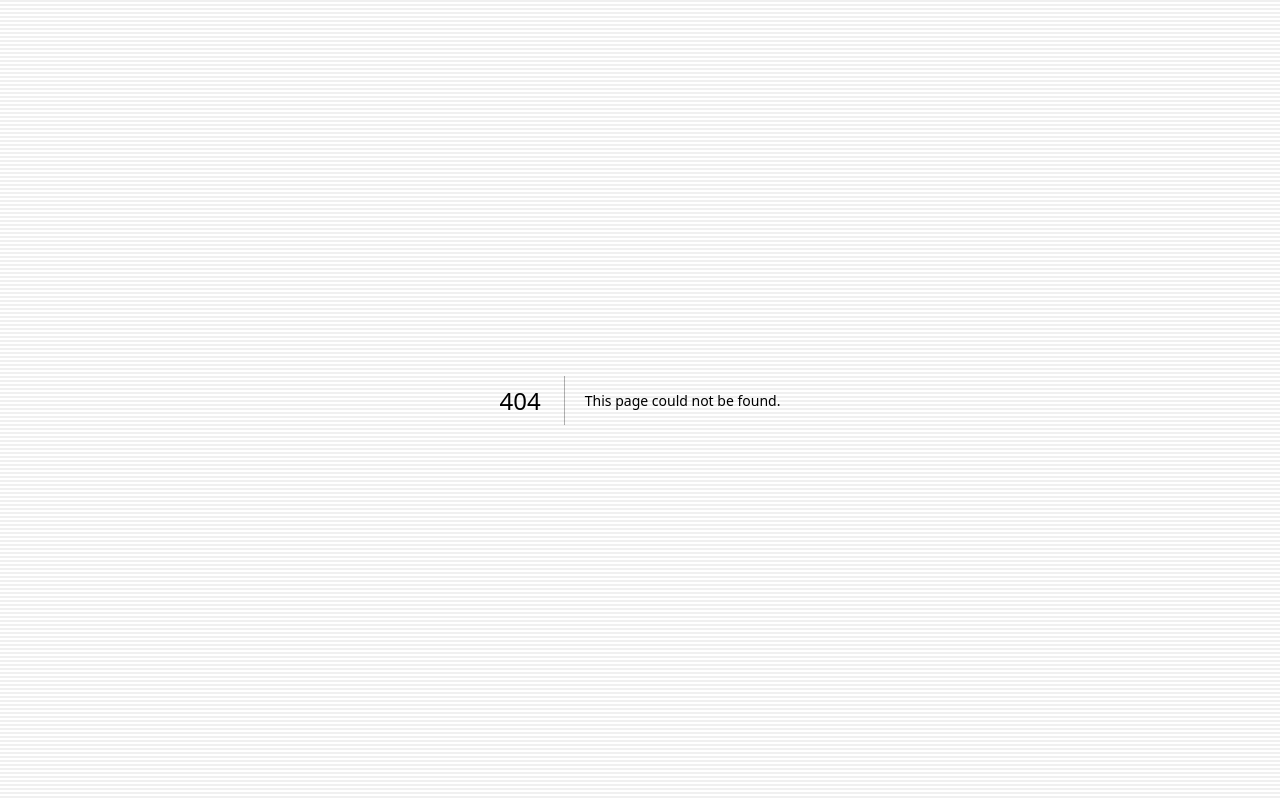
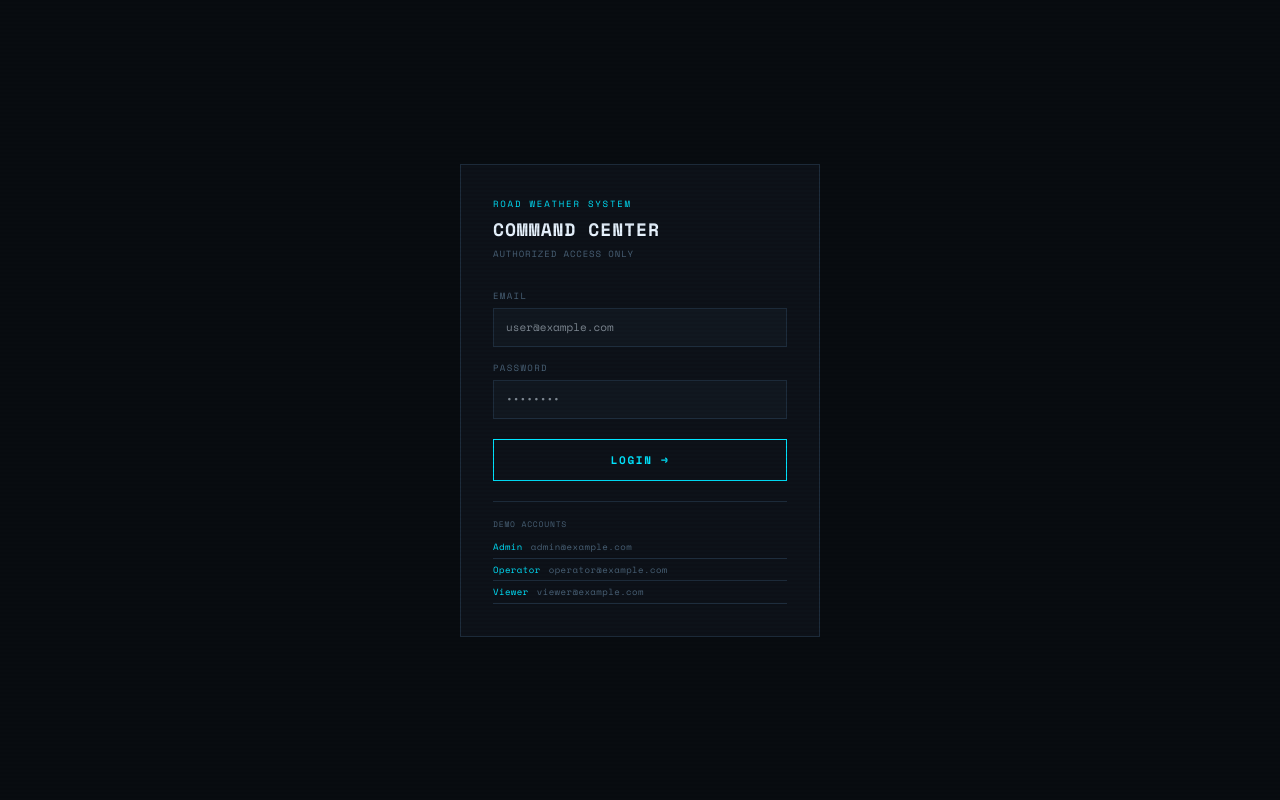
Before and after one commit to drbetique/road-weather-dashboard, a Next.js app: page /login in a window 1280 px wide. Before the commit this address had no page. Built offline with nearby package versions, Linux system fonts and the light colour scheme.

Commit message:
feat: add login page, fix auth redirect loop

```diff
--- /dev/null
+++ b/app/login/page.tsx
@@ -0,0 +1,80 @@
+"use client";
+
+import { useState } from "react";
+import { useRouter } from "next/navigation";
+
+export default function LoginPage() {
+  const router = useRouter();
+  const [email, setEmail] = useState("");
+  const [password, setPassword] = useState("");
+  const [error, setError] = useState("");
+  const [loading, setLoading] = useState(false);
+
+  async function handleLogin() {
+    setLoading(true);
+    setError("");
+    try {
+      const res = await fetch("/api/auth", {
+        method: "POST",
+        headers: { "Content-Type": "application/json" },
+        body: JSON.stringify({ email, password }),
+      });
+      if (!res.ok) {
+        const data = await res.json();
+        setError(data.error ?? "Login failed");
+        setLoading(false);
+        return;
+      }
+      router.push("/dashboard");
+    } catch {
+      setError("Network error");
+      setLoading(false);
+    }
+  }
+
+  return (
+    <div style={{ background: "var(--bg)", minHeight: "100vh", display: "flex", alignItems: "center", justifyContent: "center", fontFamily: "Space Mono, monospace" }}>
+      <div style={{ width: "360px", border: "1px solid var(--border)", background: "var(--bg2)", padding: "32px" }}>
+        <div style={{ marginBottom: "28px" }}>
+          <div style={{ fontSize: "9px", color: "var(--cyan)", letterSpacing: "0.2em", textTransform: "uppercase", marginBottom: "6px" }}>ROAD WEATHER SYSTEM</div>
+          <div style={{ fontSize: "18px", fontWeight: 800, color: "var(--text-bright)", letterSpacing: "0.05em" }}>COMMAND CENTER</div>
+          <div style={{ fontSize: "9px", color: "var(--text-dim)", marginTop: "4px", letterSpacing: "0.1em" }}>AUTHORIZED ACCESS ONLY</div>
+        </div>
+        <div style={{ marginBottom: "14px" }}>
+          <div style={{ fontSize: "9px", color: "var(--text-dim)", letterSpacing: "0.15em", textTransform: "uppercase", marginBottom: "6px" }}>EMAIL</div>
+          <input type="email" value={email} onChange={e => setEmail(e.target.value)} onKeyDown={e => e.key === "Enter" && handleLogin()}
+            style={{ width: "100%", background: "var(--bg3)", border: "1px solid var(--border)", color: "var(--text-bright)", padding: "10px 12px", fontSize: "11px", fontFamily: "Space Mono, monospace", outline: "none", boxSizing: "border-box" }}
+            placeholder="user@example.com" />
+        </div>
+        <div style={{ marginBottom: "20px" }}>
+          <div style={{ fontSize: "9px", color: "var(--text-dim)", letterSpacing: "0.15em", textTransform: "uppercase", marginBottom: "6px" }}>PASSWORD</div>
+          <input type="password" value={password} onChange={e => setPassword(e.target.value)} onKeyDown={e => e.key === "Enter" && handleLogin()}
+            style={{ width: "100%", background: "var(--bg3)", border: "1px solid var(--border)", color: "var(--text-bright)", padding: "10px 12px", fontSize: "11px", fontFamily: "Space Mono, monospace", outline: "none", boxSizing: "border-box" }}
+            placeholder="••••••••" />
+        </div>
+        {error && (
+          <div style={{ marginBottom: "14px", padding: "8px 12px", fontSize: "10px", background: "var(--red-dim)", border: "1px solid var(--red)", color: "var(--red)", letterSpacing: "0.08em" }}>
+            ✗ {error.toUpperCase()}
+          </div>
+        )}
+        <button onClick={handleLogin} disabled={loading}
+          style={{ width: "100%", padding: "12px", fontSize: "11px", letterSpacing: "0.15em", textTransform: "uppercase", cursor: loading ? "not-allowed" : "pointer", border: "1px solid var(--cyan)", background: loading ? "var(--cyan-dim)" : "transparent", color: "var(--cyan)", fontFamily: "Space Mono, monospace", fontWeight: 700 }}>
+          {loading ? "AUTHENTICATING..." : "LOGIN →"}
+        </button>
+        <div style={{ marginTop: "20px", paddingTop: "16px", borderTop: "1px solid var(--border)" }}>
+          <div style={{ fontSize: "8px", color: "var(--text-dim)", letterSpacing: "0.1em", marginBottom: "6px" }}>DEMO ACCOUNTS</div>
+          {[
+            { label: "Admin", email: "admin@example.com", pw: "dev-admin-password" },
+            { label: "Operator", email: "operator@example.com", pw: "dev-operator-password" },
+            { label: "Viewer", email: "viewer@example.com", pw: "dev-viewer-password" },
+          ].map(u => (
+            <div key={u.label} onClick={() => { setEmail(u.email); setPassword(u.pw); }}
+              style={{ fontSize: "9px", color: "var(--text-dim)", padding: "4px 0", cursor: "pointer", letterSpacing: "0.05em", borderBottom: "1px solid var(--border)" }}>
+              <span style={{ color: "var(--cyan)", marginRight: "8px" }}>{u.label}</span>{u.email}
+            </div>
+          ))}
+        </div>
+      </div>
+    </div>
+  );
+}
--- a/app/page.tsx
+++ b/app/page.tsx
@@ -65,10 +65,10 @@ export default function DashboardPage() {
     async function getUser() {
       try {
         const res = await fetch("/api/auth/me");
-        if (!res.ok) { router.push("/"); return; }
+        if (!res.ok) { router.push("/login"); return; }
         const data = await res.json();
         setUser(data.user);
-      } catch { router.push("/"); }
+      } catch { router.push("/login"); }
     }
     getUser();
   }, [router]);
@@ -200,7 +200,7 @@ export default function DashboardPage() {
               <div style={{ fontSize: "8px", color: "var(--text-dim)", opacity: 0.6 }}>{roleLabel}</div>
             </div>
             <button
-              onClick={async () => { await fetch("/api/auth", { method: "DELETE" }); router.push("/"); }}
+              onClick={async () => { await fetch("/api/auth", { method: "DELETE" }); router.push("/login"); }}
               style={{
                 background: "none", border: "1px solid var(--border)", color: "var(--text-dim)",
                 padding: "3px 8px", fontSize: "9px", cursor: "pointer", letterSpacing: "0.1em",
```
